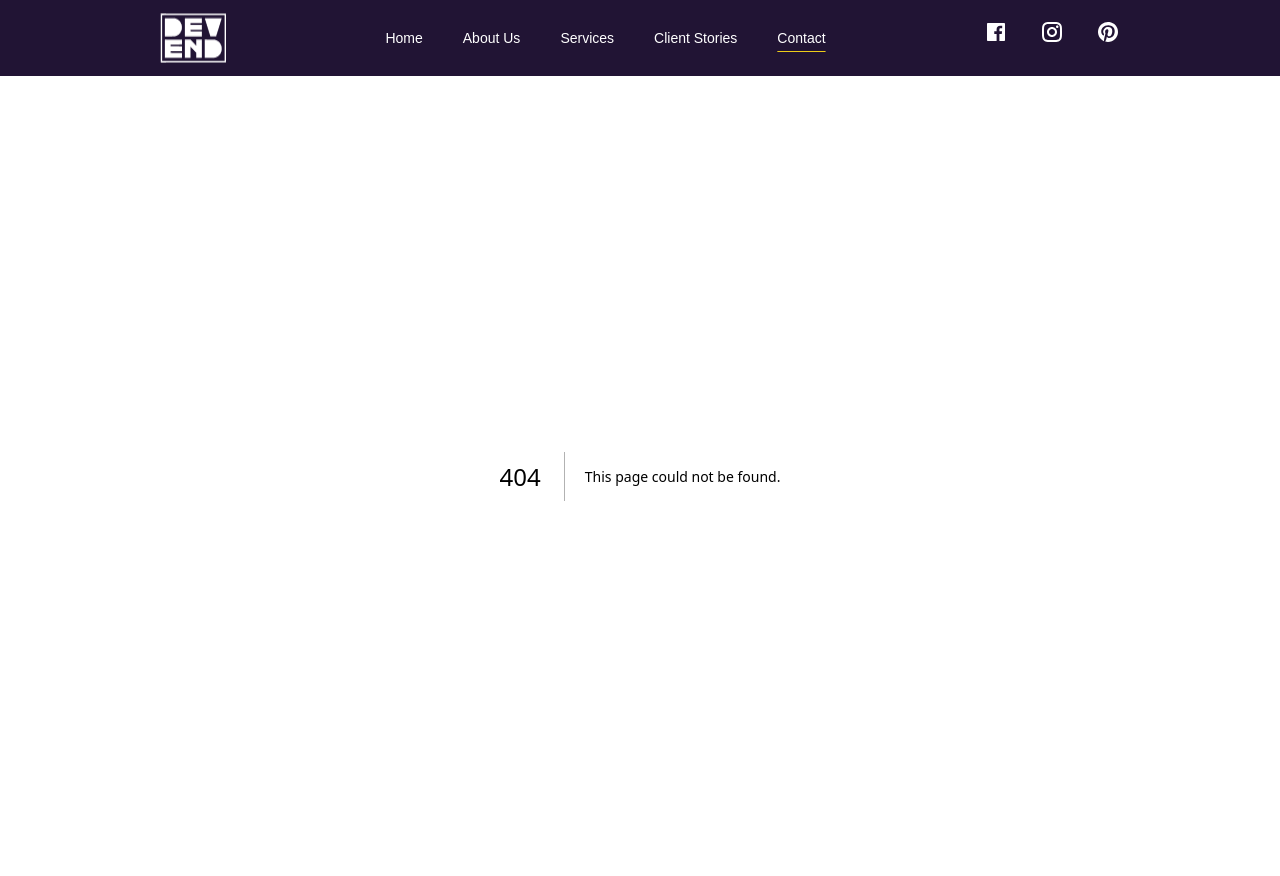
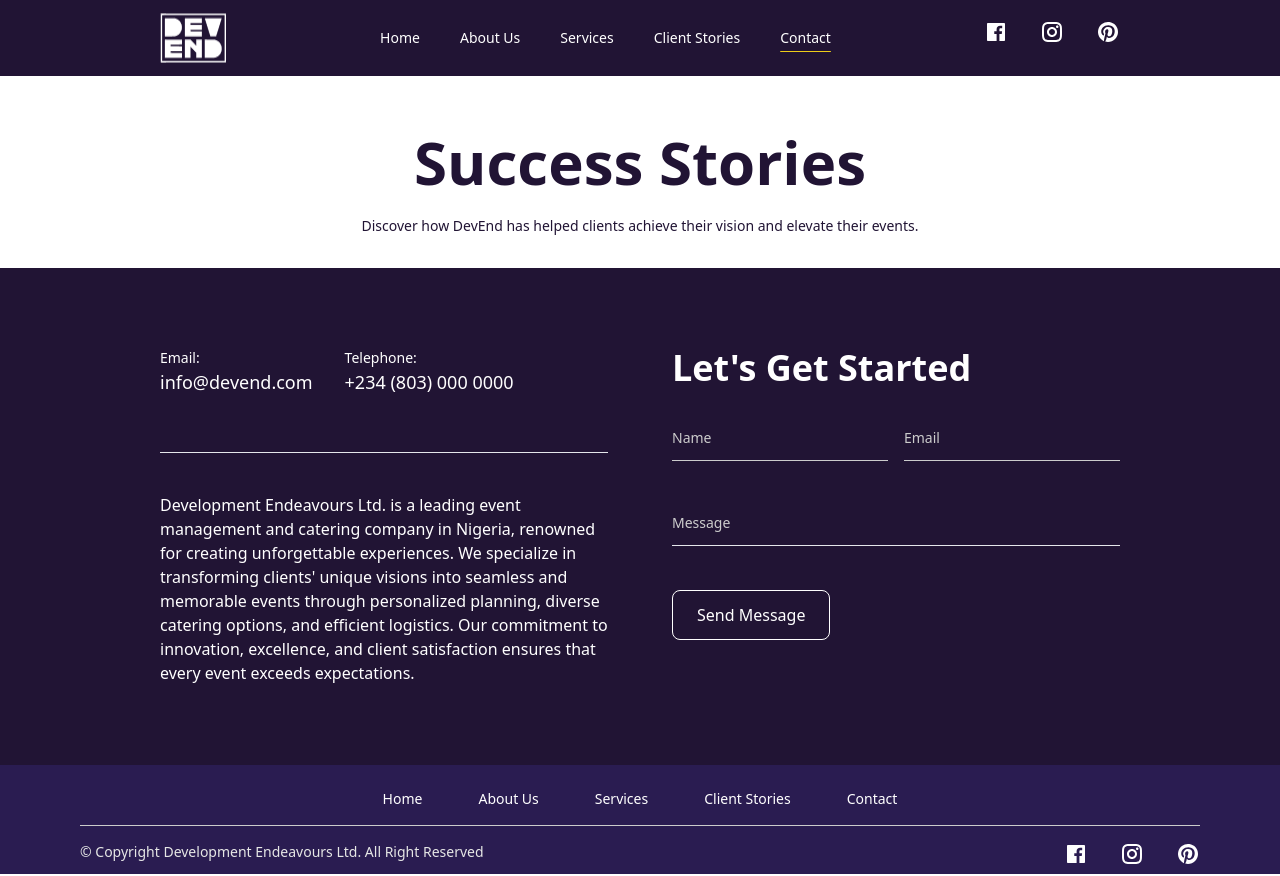
Before and after one commit to DevonSRE/devend, a Next.js app: page /contact in a window 1280 px wide. Before the commit this address had no page. Built offline with nearby package versions, Linux system fonts and the light colour scheme.

Commit message:
Initialized Contact page and modified Navbar and dark mode functionality

```diff
--- a/src/app/component/Navbar.jsx
+++ b/src/app/component/Navbar.jsx
@@ -14,7 +14,7 @@ export default function Navbar() {
 
   return (
     <>
-      <div className="flex justify-between md:px-40 px-6 py-3 bg-[rgb(33,20,52)]">
+      <div className="flex justify-between lg:px-40 px-6 py-3 bg-[rgb(33,20,52)]">
         <Image src={devendLogo} alt='Logo of Devend'/>
         <div className="hidden md:flex space-x-10 text-sm font-normal py-4">
           <Link href="/" className={`${pathname === "/" ? "underline underline-offset-8 decoration-[#EDCC19]" : "no-underline"} text-white text-sm`}>Home</Link>
--- /dev/null
+++ b/src/app/contact/page.jsx
@@ -0,0 +1,23 @@
+import React from 'react'
+import Footer from '../home/footer/page'
+
+const Contact = () => {
+  return (
+    <div>
+        <div className="flex justify-center text-[#211434] my-8">
+            <div className="mt-6 text-center md:max-w-[660px] max-w-[350px]">
+                <h2 className="md:text-6xl text-4xl leading-normal font-semibold">
+                    Success Stories
+                </h2>
+                <p className="mt-6 text-sm px-4">
+                    Discover how DevEnd has helped clients achieve their vision and
+                    elevate their events.
+                </p>
+            </div>
+      </div>
+      <Footer/>
+    </div>
+  )
+}
+
+export default Contact
--- a/src/app/globals.css
+++ b/src/app/globals.css
@@ -3,7 +3,7 @@
 @tailwind utilities;
 
 
-:root {
+/* :root {
   --background: #ffffff;
   --foreground: #171717;
 }
@@ -19,7 +19,7 @@ body {
   color: var(--foreground);
   background: var(--background);
   font-family: Arial, Helvetica, sans-serif, 'Geist';
-}
+} */
 
 .geist-font {
   font-family: 'Geist', sans-serif;
```
